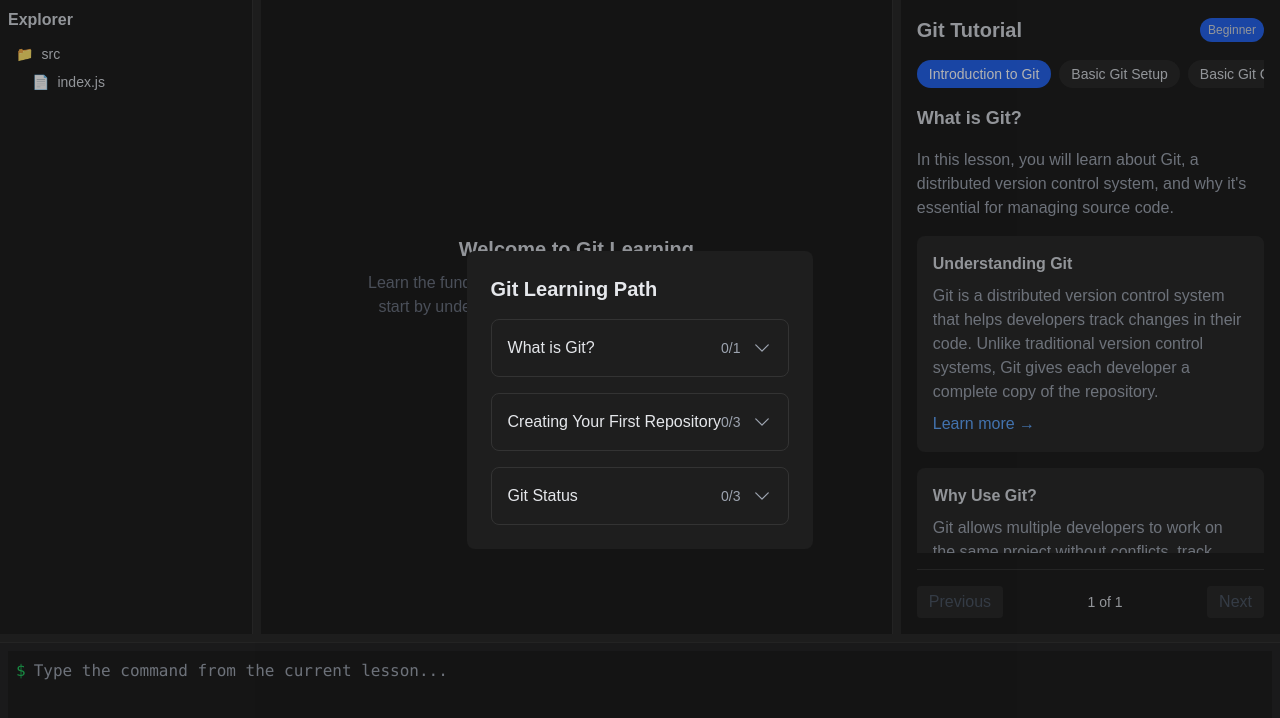
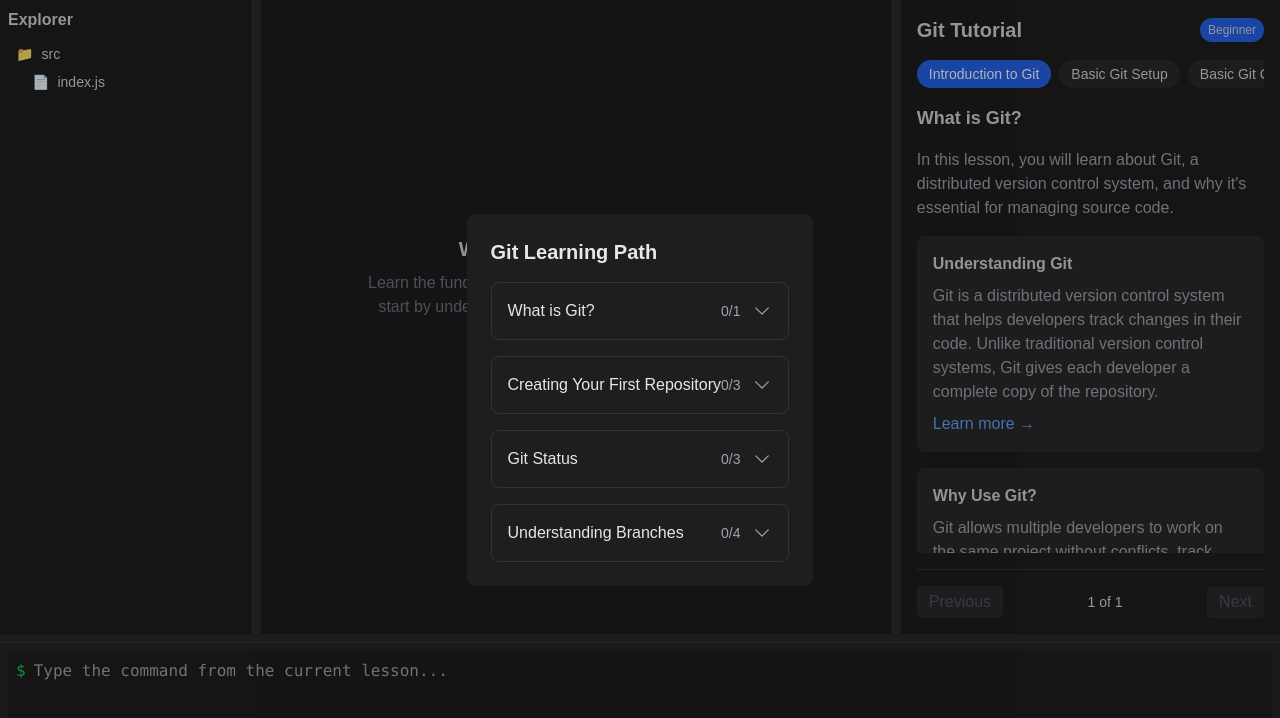
Before and after one commit to kiridharan/gitlearning, a Next.js app: page / in a window 1280 px wide. Shown: the top 718 px of the page. Built offline with nearby package versions, Linux system fonts and the light colour scheme.

Commit message:
Git virtualisaztion commits 😔

```diff
--- a/app/components/GitVisualization.tsx
+++ b/app/components/GitVisualization.tsx
@@ -1,16 +1,165 @@
-import React from 'react';
+import { useLessonStore } from "../store/lessonStore";
+import { useState, useEffect } from "react";
+
+interface Branch {
+  name: string;
+  position: { x: number; y: number };
+}
 
 export default function GitVisualization() {
+  const isGitInitialized = useLessonStore((state) => state.isGitInitialized);
+  const currentModule = useLessonStore((state) => state.currentModule);
+  const [branches, setBranches] = useState<Branch[]>([
+    { name: "main", position: { x: 100, y: 100 } },
+  ]);
+
+  useEffect(() => {
+    const handleBranchCreation = (command: string) => {
+      if (command.startsWith("git branch ")) {
+        const branchName = command.split(" ")[2];
+        const newY = 50 + branches.length * 50;
+        setBranches([
+          ...branches,
+          { name: branchName, position: { x: 300, y: newY } },
+        ]);
+      }
+    };
+
+    // Subscribe to command events
+    window.addEventListener("git-command", (e: any) => {
+      handleBranchCreation(e.detail.command);
+    });
+
+    return () => {
+      window.removeEventListener("git-command", (e: any) => {
+        handleBranchCreation(e.detail.command);
+      });
+    };
+  }, [branches]);
+
+  const renderCommitNode = (x: number, y: number, label: string) => (
+    <g key={label}>
+      <circle
+        cx={x}
+        cy={y}
+        r={20}
+        fill="#2d333b"
+        stroke="#4CAF50"
+        strokeWidth={2}
+      />
+      <text x={x} y={y} textAnchor="middle" dy=".3em" fill="#fff" fontSize={12}>
+        {label}
+      </text>
+    </g>
+  );
+
+  const renderBranch = (
+    startX: number,
+    startY: number,
+    endX: number,
+    endY: number,
+  ) => (
+    <path
+      d={`M ${startX} ${startY} L ${endX} ${endY}`}
+      stroke="#4CAF50"
+      strokeWidth={2}
+      fill="none"
+      markerEnd="url(#arrowhead)"
+    />
+  );
+
+  const renderInitialState = () => (
+    <svg width="100%" height="100%" viewBox="0 0 400 200">
+      <defs>
+        <marker
+          id="arrowhead"
+          markerWidth="10"
+          markerHeight="7"
+          refX="9"
+          refY="3.5"
+          orient="auto"
+        >
+          <polygon points="0 0, 10 3.5, 0 7" fill="#4CAF50" />
+        </marker>
+      </defs>
+      {isGitInitialized && renderCommitNode(200, 100, "main")}
+    </svg>
+  );
+
+  const renderBranchState = () => (
+    <svg width="100%" height="100%" viewBox="0 0 400 200">
+      <defs>
+        <marker
+          id="arrowhead"
+          markerWidth="10"
+          markerHeight="7"
+          refX="9"
+          refY="3.5"
+          orient="auto"
+        >
+          <polygon points="0 0, 10 3.5, 0 7" fill="#4CAF50" />
+        </marker>
+      </defs>
+      {renderCommitNode(100, 100, "main")}
+      {renderCommitNode(300, 100, "A")}
+      {renderBranch(120, 100, 280, 100)}
+    </svg>
+  );
+
+  const renderMultipleBranches = () => (
+    <svg width="100%" height="100%" viewBox="0 0 400 200">
+      <defs>
+        <marker
+          id="arrowhead"
+          markerWidth="10"
+          markerHeight="7"
+          refX="9"
+          refY="3.5"
+          orient="auto"
+        >
+          <polygon points="0 0, 10 3.5, 0 7" fill="#4CAF50" />
+        </marker>
+      </defs>
+      {renderCommitNode(100, 100, "main")}
+      {renderCommitNode(300, 50, "B")}
+      {renderCommitNode(300, 150, "C")}
+      {renderBranch(120, 100, 280, 50)}
+      {renderBranch(120, 100, 280, 150)}
+    </svg>
+  );
+
+  const renderBranches = () => (
+    <svg width="100%" height="100%" viewBox="0 0 400 300">
+      <defs>
+        <marker
+          id="arrowhead"
+          markerWidth="10"
+          markerHeight="7"
+          refX="9"
+          refY="3.5"
+          orient="auto"
+        >
+          <polygon points="0 0, 10 3.5, 0 7" fill="#4CAF50" />
+        </marker>
+      </defs>
+      {branches.map((branch) => (
+        <>
+          {renderCommitNode(branch.position.x, branch.position.y, branch.name)}
+          {branch.name !== "main" &&
+            renderBranch(120, 100, branch.position.x - 20, branch.position.y)}
+        </>
+      ))}
+    </svg>
+  );
+
   return (
-    <div className="h-full flex items-center justify-center">
-      <div className="text-gray-300">
-        {/* You can add an SVG or Canvas element here for Git visualization */}
-        <div className="text-center">
-          <div className="inline-block p-4 rounded-full border-2 border-blue-500 mb-4">main</div>
-          <div className="h-8 w-0.5 bg-blue-500 mx-auto"></div>
-          <div className="inline-block p-4 rounded-full border-2 border-green-500">HEAD</div>
+    <div className="h-full flex items-center justify-center bg-[#1e1e1e]">
+      {!isGitInitialized && (
+        <div className="text-gray-400">
+          Initialize git to start visualization
         </div>
-      </div>
+      )}
+      {isGitInitialized && renderBranches()}
     </div>
   );
 }
--- a/app/components/Terminal.tsx
+++ b/app/components/Terminal.tsx
@@ -18,7 +18,6 @@
   const handleCommand = (command: string) => {
     if (command.trim() === "git init") {
       useLessonStore.getState().setGitInitialized(true);
-
     }
     const currentTaskData =
       lessonData.lessons[currentModule]?.tasks[currentTask];
@@ -37,6 +36,13 @@
       toast.error("Try again! Check the lesson for the correct command.");
     }
 
+    if (command.startsWith("git branch ")) {
+      window.dispatchEvent(
+        new CustomEvent("git-command", {
+          detail: { command: command },
+        }),
+      );
+    }
     setCommands([...commands, { command, output }]);
     setCurrentInput("");
   };
--- a/app/lessons/lessonsData.ts
+++ b/app/lessons/lessonsData.ts
@@ -161,5 +161,76 @@
         },
       ],
     },
+    {
+      module: "Branching Basics",
+      difficulty: "Intermediate",
+      type: "practical",
+      tasks: [
+        {
+          id: 7,
+          title: "Understanding Branches",
+          type: "reading",
+          description: "Learn about Git branches and their importance",
+          action: "Read about branching",
+          content: [
+            {
+              title: "Git Branches",
+              text: "Branches allow you to develop features, fix bugs, or experiment with new ideas in a contained area of your repository.",
+              link: "https://git-scm.com/book/en/v2/Git-Branching-Branches-in-a-Nutshell",
+            },
+          ],
+          steps: [
+            "Understand what branches are",
+            "Learn when to use branches",
+            "Review branching best practices",
+          ],
+        },
+        {
+          id: 8,
+          title: "Create Your First Branch",
+          type: "command",
+          description: "Create and switch to a new feature branch",
+          action: "Create feature branch",
+          cmd: "git checkout -b feature-A",
+          expectedOutput: "Switched to a new branch 'feature-A'",
+          hint: "This command creates and switches to a new branch in one step",
+          steps: [
+            "Run git checkout -b feature-A",
+            "Notice you're now on the new branch",
+            "Verify with git status",
+          ],
+        },
+        {
+          id: 9,
+          title: "Creating Multiple Branches",
+          type: "command",
+          description: "Create additional feature branches",
+          action: "Create more branches",
+          cmd: "git branch feature-B",
+          expectedOutput: "",
+          hint: "Use git branch to create without switching",
+          steps: [
+            "Create feature-B branch",
+            "Create feature-C branch",
+            "List all branches with git branch",
+          ],
+        },
+        {
+          id: 10,
+          title: "Switching Branches",
+          type: "command",
+          description: "Learn to switch between different branches",
+          action: "Switch branches",
+          cmd: "git checkout feature-B",
+          expectedOutput: "Switched to branch 'feature-B'",
+          hint: "Use git checkout to switch branches",
+          steps: [
+            "Switch to feature-B",
+            "Make some changes",
+            "Switch back to main",
+          ],
+        },
+      ],
+    },
   ],
 };
```
